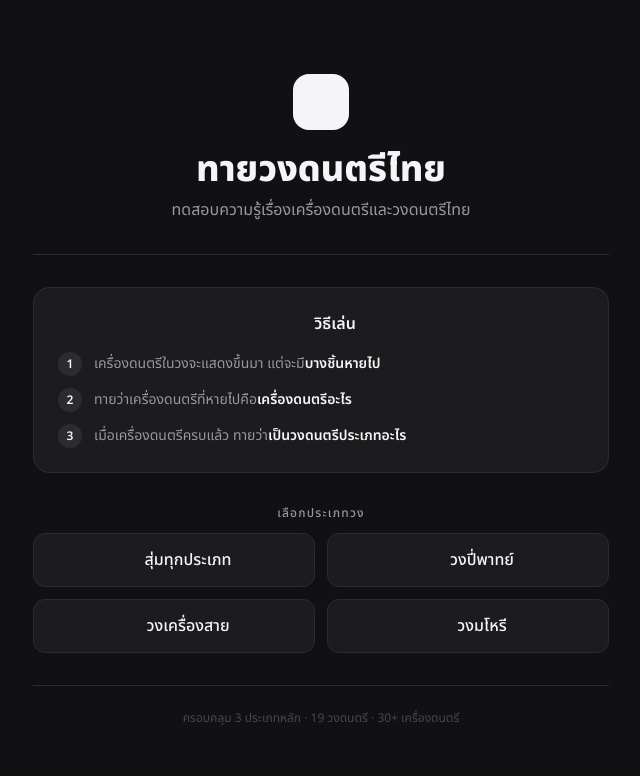
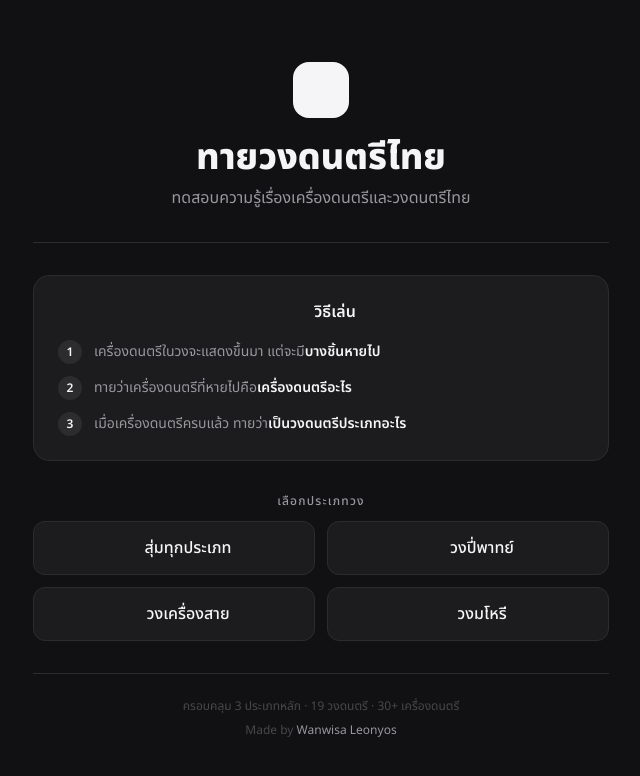
Before and after one commit to dawos78/thai-music-quiz, a Vue app: page / in a window 1280 px wide. Shown: the top 776 px of the page, without its empty margins (319-959 px from the left). Built offline with nearby package versions, Linux system fonts and the light colour scheme; some icons are missing.

Commit message:
Add creator credit: Wanwisa Leonyos

```diff
--- a/src/components/StartScreen.vue
+++ b/src/components/StartScreen.vue
@@ -66,6 +66,9 @@
       <p class="text-[#48484a] text-xs">
         ครอบคลุม 3 ประเภทหลัก · 19 วงดนตรี · 30+ เครื่องดนตรี
       </p>
+      <p class="text-[#48484a] text-xs mt-2">
+        Made by <span class="text-[#98989d]">Wanwisa Leonyos</span>
+      </p>
     </div>
   </div>
 </template>
```
